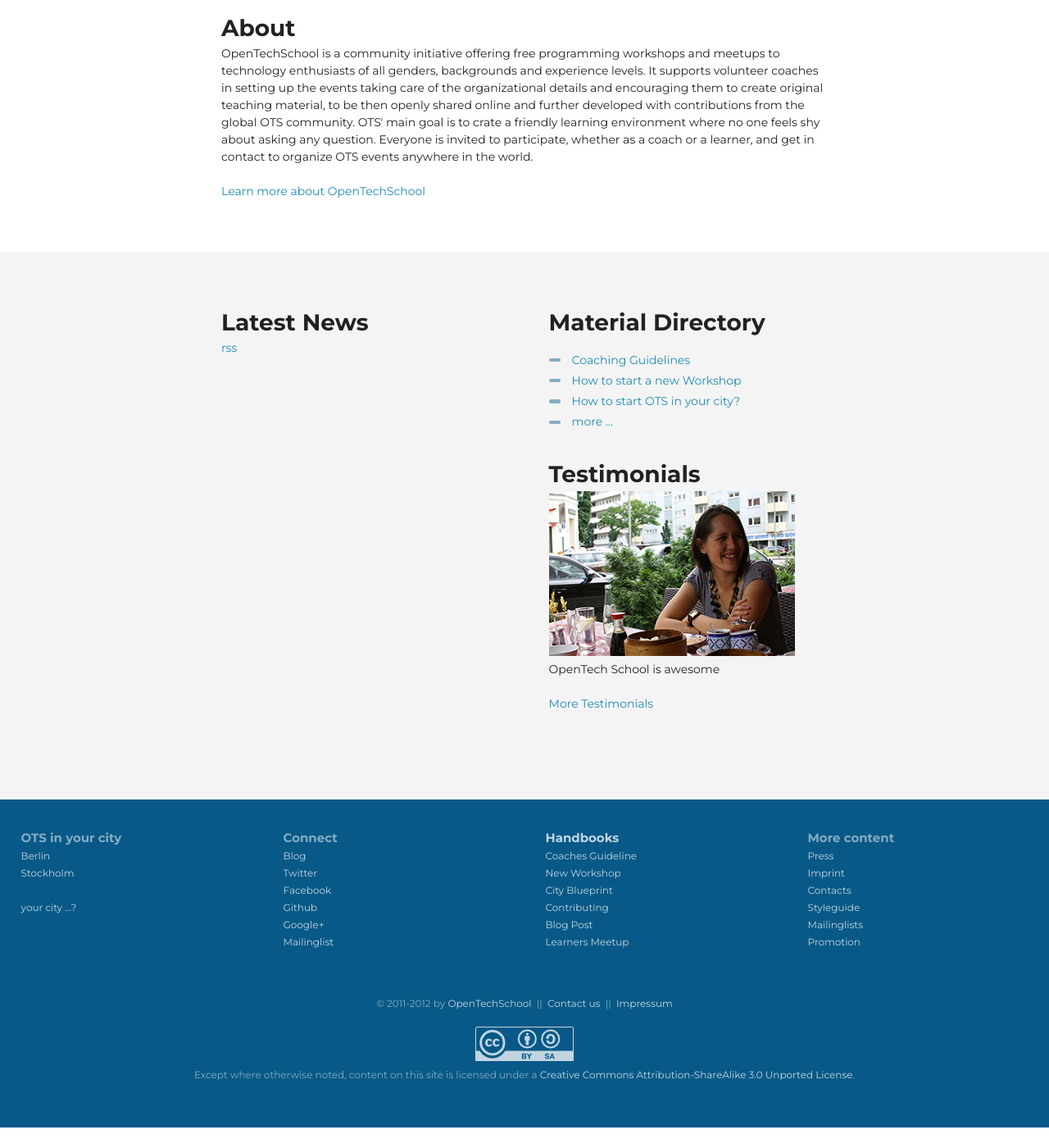
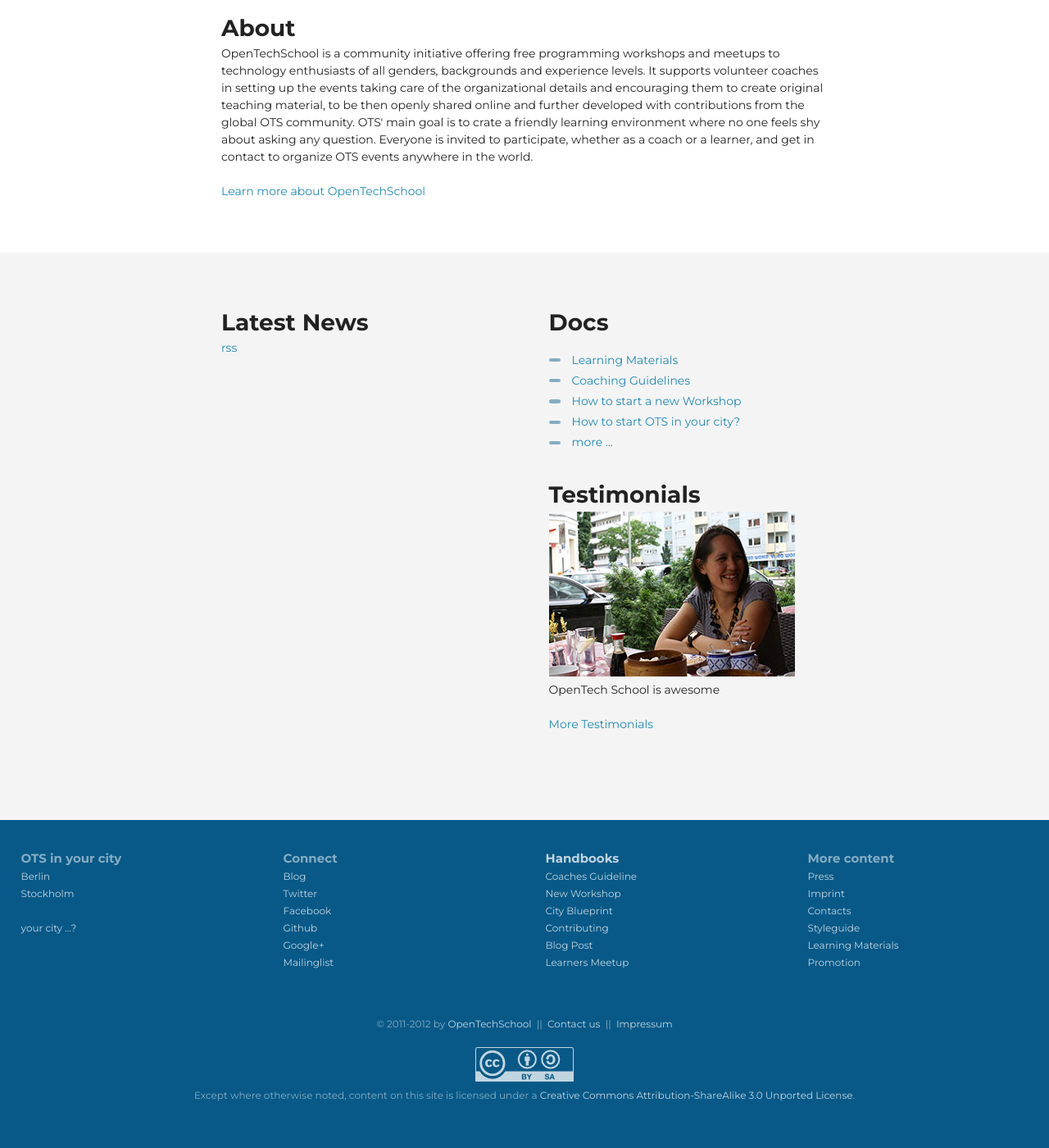
Before and after one commit to OpenTechSchool/www.opentechschool.org, a Jekyll site: the page built from index.html, in a window 1280 px wide and 1400 px high, scrolled down 561 px. Shown: the whole window at 82% size. Built offline with Jekyll 4.4.1, drawn with Linux system fonts in a browser that asks for light colours; nearby versions of some CDN libraries; before the commit the page ends 1936 px from its top, so only the background shows below that.

Commit message:
linking learning materials as well

```diff
--- a/_includes/_footer.html
+++ b/_includes/_footer.html
@@ -84,7 +84,7 @@
               <a href="/handbooks/styles.html">Styleguide</a>
             </li>
             <li>
-              <a href="/handbooks/mailinglists.html">Mailinglists</a>
+              <a href="/materials.html">Learning Materials</a>
             </li>
             <li>
               <a href="/handbooks/promotion.html">Promotion</a>
--- a/index.html
+++ b/index.html
@@ -33,8 +33,9 @@
 
 
     <div class="col_right">
-      <h2>Material Directory</h2>
+      <h2>Docs</h2>
       <ul>
+        <li><a href="/materials.html">Learning Materials</a></li>
         <li><a href="http://opentechschool.github.com/slides/presentations/coaching/">Coaching Guidelines</a></li>
         <li><a href="/handbooks/new-workshop.html" >How to start a new Workshop</a></li>
         <li><a href="/handbooks/city-blueprint.html">How to start OTS in your city?</a></li>
```
Also changed, not shown: handbooks/index.md (+3 -0 lines).
